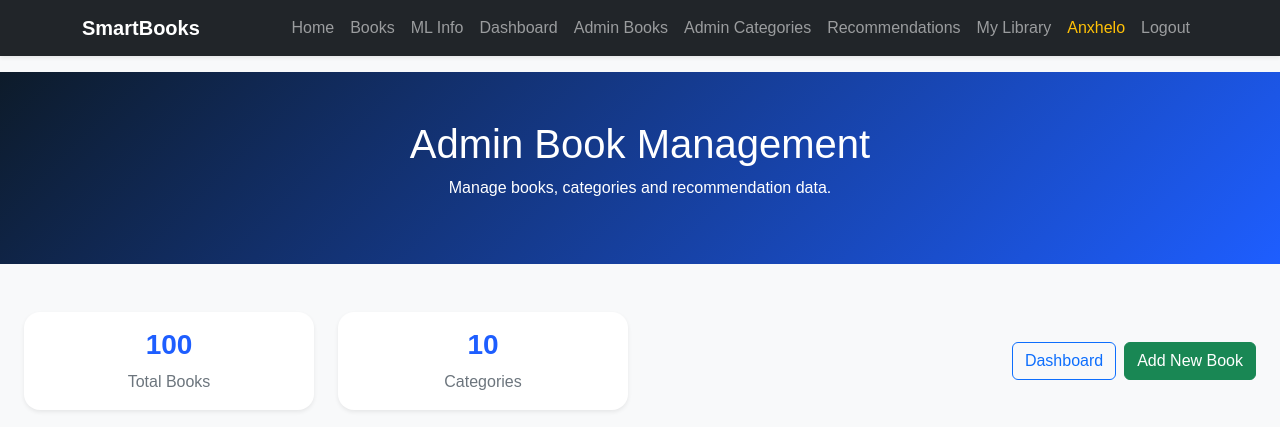
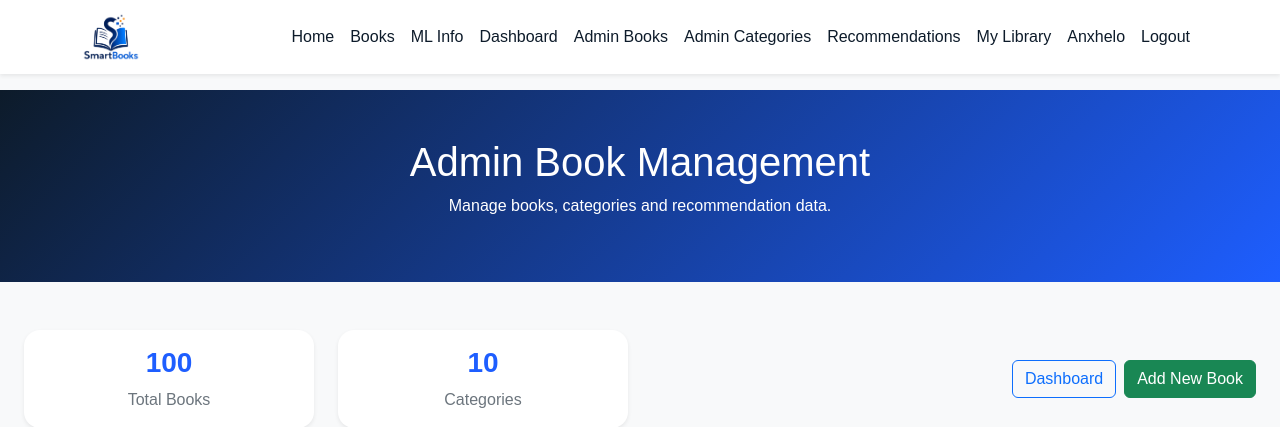
Before and after one commit to anxhelobanushi-droid/online-bookstore-recommendation-system, a Flask app: page /admin/books in a window 1280 px wide. Shown: the top 427 px of the page. Run offline with Flask 3, Linux system fonts and the light colour scheme; a user stored in the database is signed in.

Commit message:
Add SmartBooks logo and white navbar

```diff
--- a/static/css/style.css
+++ b/static/css/style.css
@@ -259,3 +259,42 @@ footer {
         text-align: center;
     }
 }
+
+.navbar {
+    background-color: white !important;
+}
+
+.navbar .nav-link {
+    color: #0d1b2a !important;
+    font-weight: 500;
+}
+
+.navbar .nav-link:hover {
+    color: #1e5eff !important;
+}
+
+.navbar-logo {
+    height: 48px;
+    width: auto;
+}
+
+.navbar-toggler {
+    border-color: #0d1b2a;
+}
+
+.navbar-toggler:focus {
+    box-shadow: none;
+}
+
+.navbar-toggler-icon {
+    background-image: none;
+    width: 24px;
+    height: 24px;
+    position: relative;
+}
+
+.navbar-toggler-icon::before,
+.navbar-toggler-icon::after,
+.navbar-toggler-icon {
+    background-color: #0d1b2a;
+}
--- a/templates/base.html
+++ b/templates/base.html
@@ -4,7 +4,8 @@
     <meta charset="UTF-8">
     <meta name="viewport" content="width=device-width, initial-scale=1.0">
     <title>SmartBooks</title>
-
+    <link rel="stylesheet"
+href="https://cdn.jsdelivr.net/npm/bootstrap-icons@1.11.3/font/bootstrap-icons.min.css">
     <link href="https://cdn.jsdelivr.net/npm/bootstrap@5.3.7/dist/css/bootstrap.min.css" rel="stylesheet">
     <link rel="stylesheet" href="{{ url_for('static', filename='css/style.css') }}">
 </head>
@@ -14,11 +15,22 @@
 <nav class="navbar navbar-expand-lg navbar-dark bg-dark shadow-sm">
     <div class="container">
 
-        <a class="navbar-brand fw-bold" href="{{ url_for('home') }}">SmartBooks</a>
+        <a class="navbar-brand d-flex align-items-center" href="{{ url_for('home') }}">
+            <img src="{{ url_for('static', filename='images/logo/smartbooks_logo.png') }}"
+                 alt="SmartBooks Logo"
+                 class="navbar-logo">
+        </a>
 
-        <button class="navbar-toggler" type="button" data-bs-toggle="collapse" data-bs-target="#menu">
-            <span class="navbar-toggler-icon"></span>
-        </button>
+        <button class="navbar-toggler" type="button"
+        data-bs-toggle="collapse"
+        data-bs-target="#menu"
+        aria-controls="menu"
+        aria-expanded="false"
+        aria-label="Toggle navigation">
+
+    <i class="bi bi-list fs-2 text-primary"></i>
+
+</button>
 
         <div class="collapse navbar-collapse" id="menu">
 
```
Also changed, not shown: static/images/logo/smartbooks_logo.png (added).
